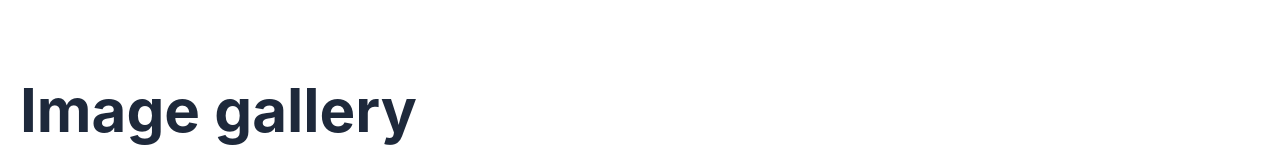
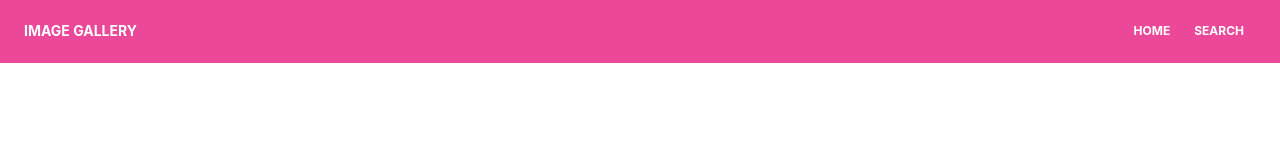
Before and after one commit to deepak32145/image_gallery, a React (Create React App) app: page / in a window 1280 px wide. Shown: the top 149 px of the page. Built offline with nearby package versions, Linux system fonts and the light colour scheme; no server answers.

Commit message:
added navbar

```diff
--- a/src/App.js
+++ b/src/App.js
@@ -5,6 +5,38 @@ import GetSpecificimage from "./GetSpecificimage";
 export default function App() {
   return (
     <>
+      <nav className="relative flex flex-wrap items-center justify-between px-2 py-3 bg-pink-500 mb-3">
+        <div className="container px-4 mx-auto flex flex-wrap items-center justify-between">
+          <div className="w-full relative flex justify-between lg:w-auto lg:static lg:block lg:justify-start">
+            <a
+              className="text-sm font-bold leading-relaxed inline-block mr-4 py-2 whitespace-nowrap uppercase text-white"
+              href="#pablo"
+            >
+              Image gallery
+            </a>
+          </div>
+          <div id="example-navbar-danger">
+            <ul className="flex flex-col lg:flex-row list-none lg:ml-auto">
+              <li className="nav-item">
+                <a
+                  className="px-3 py-2 flex items-center text-xs uppercase font-bold leading-snug text-white hover:opacity-75"
+                  href="/"
+                >
+                  Home
+                </a>
+              </li>
+              <li className="nav-item">
+                <a
+                  className="px-3 py-2 flex items-center text-xs uppercase font-bold leading-snug text-white hover:opacity-75"
+                  href="/search"
+                >
+                  Search
+                </a>
+              </li>
+            </ul>
+          </div>
+        </div>
+      </nav>
       <BrowserRouter>
         <Routes>
           <Route path="/" element={<GetImages />}></Route>
```
